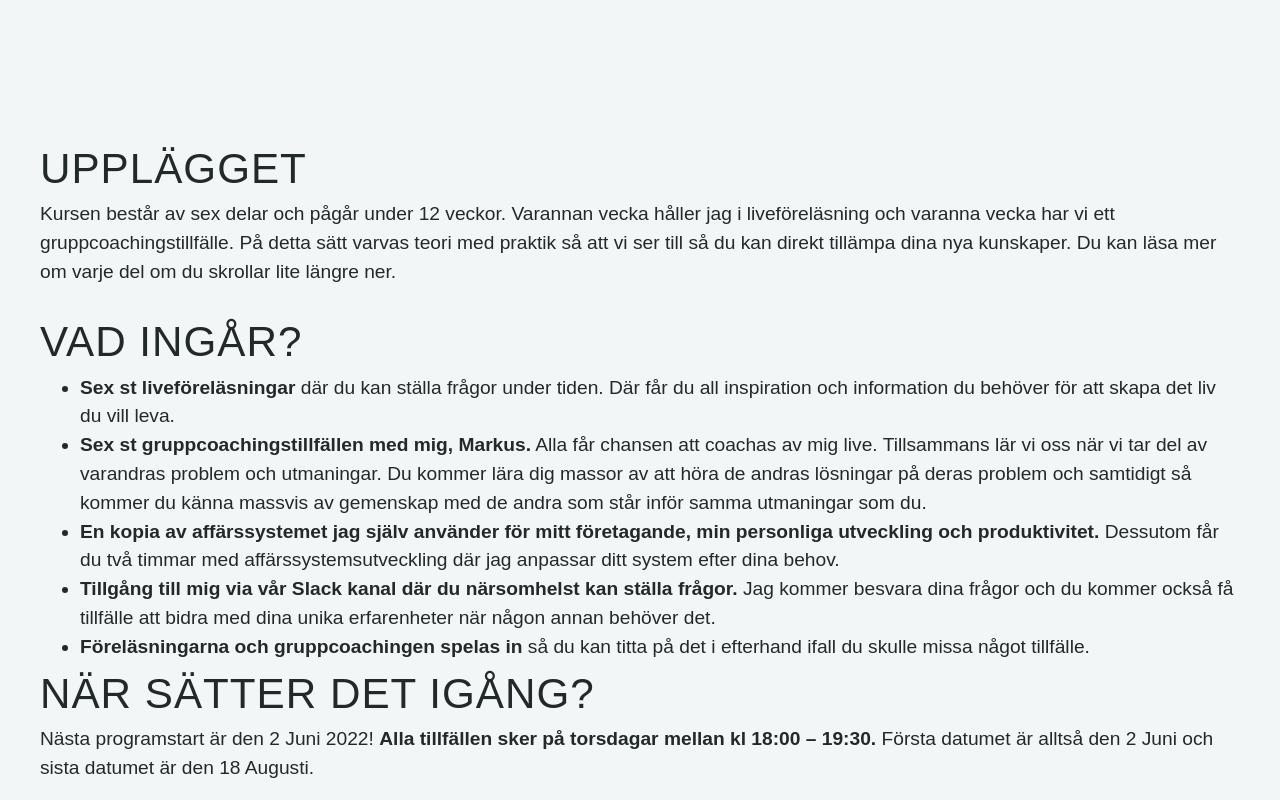
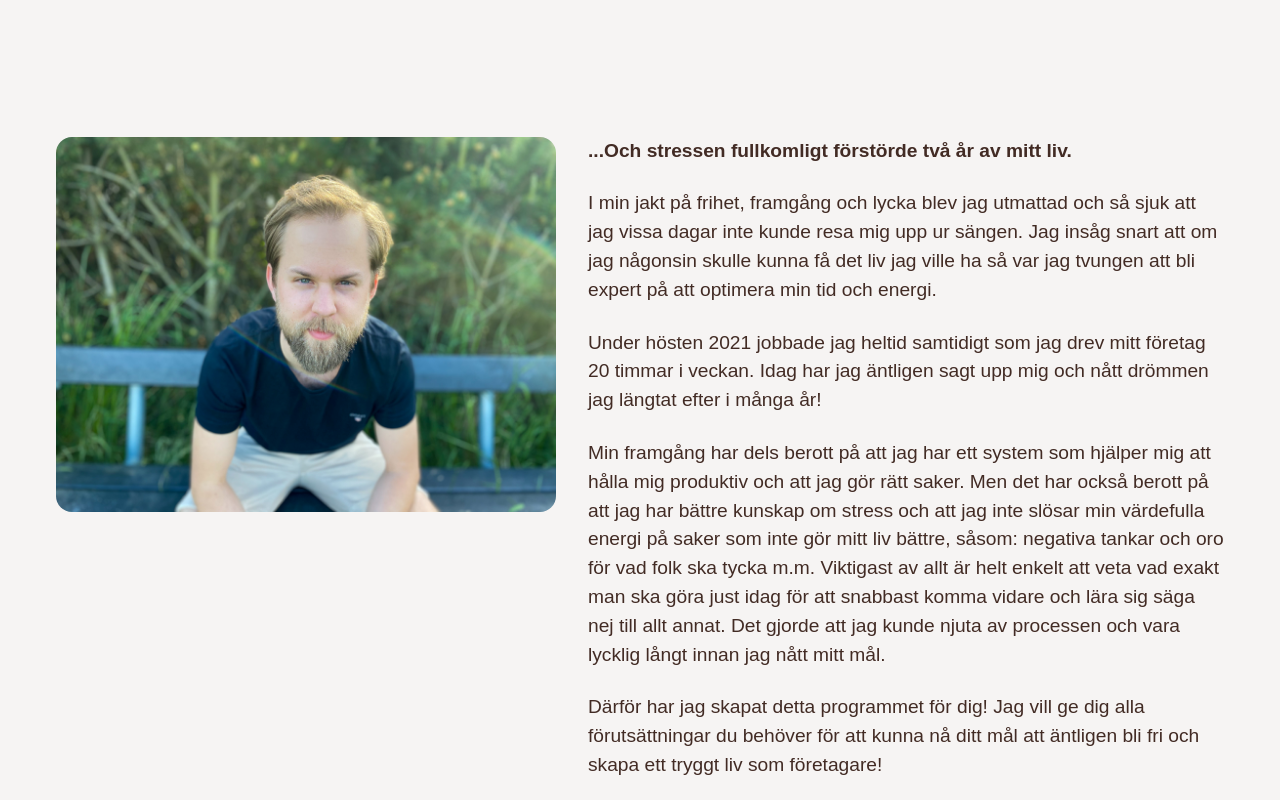
Before and after one commit to MatildaMared/dothingsyourway-homepage, a React (Create React App) app: page /stressfrihet in a window 1280 px wide. Shown: the part 420-1220 px from the top of the page. Built offline with nearby package versions, Linux system fonts and the light colour scheme; a web font is replaced by a local one.

Commit message:
add presentation component

```diff
--- /dev/null
+++ b/src/pages/SalesPage/Presentation.tsx
@@ -0,0 +1,100 @@
+import React from "react";
+import styled from "styled-components";
+import SectionHeader from "../../components/SectionHeader";
+import MarkusPhoto from "../../assets/images/Markus.jpg";
+
+function Presentation() {
+    return (
+        <Wrapper>
+            <SectionHeader text="Hej, jag heter Markus..." secondary />
+            <div>
+                <img
+                    src={MarkusPhoto}
+                    alt="En man i 30-årsåldern, med kortklippt hår och lätt skäggväxt, som ler stort och tittar in i kameran."
+                />
+                <article>
+                    <p>
+                        <strong>
+                            ...Och stressen fullkomligt förstörde två år av mitt
+                            liv.
+                        </strong>
+                    </p>
+                    <p>
+                        I min jakt på frihet, framgång och lycka blev jag
+                        utmattad och så sjuk att jag vissa dagar inte kunde resa
+                        mig upp ur sängen. Jag insåg snart att om jag någonsin
+                        skulle kunna få det liv jag ville ha så var jag tvungen
+                        att bli expert på att optimera min tid och energi.
+                    </p>
+                    <p>
+                        Under hösten 2021 jobbade jag heltid samtidigt som jag
+                        drev mitt företag 20 timmar i veckan. Idag har jag
+                        äntligen sagt upp mig och nått drömmen jag längtat efter
+                        i många år!
+                    </p>
+                    <p>
+                        Min framgång har dels berott på att jag har ett system
+                        som hjälper mig att hålla mig produktiv och att jag gör
+                        rätt saker. Men det har också berott på att jag har
+                        bättre kunskap om stress och att jag inte slösar min
+                        värdefulla energi på saker som inte gör mitt liv bättre,
+                        såsom: negativa tankar och oro för vad folk ska tycka
+                        m.m. Viktigast av allt är helt enkelt att veta vad exakt
+                        man ska göra just idag för att snabbast komma vidare och
+                        lära sig säga nej till allt annat. Det gjorde att jag
+                        kunde njuta av processen och vara lycklig långt innan
+                        jag nått mitt mål.
+                    </p>
+                    <p>
+                        Därför har jag skapat detta programmet för dig! Jag vill
+                        ge dig alla förutsättningar du behöver för att kunna nå
+                        ditt mål att äntligen bli fri och skapa ett tryggt liv
+                        som företagare!
+                    </p>
+                </article>
+            </div>
+        </Wrapper>
+    );
+}
+
+const Wrapper = styled.section`
+    background-color: var(--color-white-secondary);
+    color: var(--color-secondary-darkest);
+    margin-block-end: var(--spacing-xl);
+
+    & > *:not(:first-child) {
+        padding: 0 1rem;
+        max-width: var(--max-width);
+        margin-inline: auto;
+    }
+
+    & div {
+        display: flex;
+        justify-content: flex-start;
+        align-items: flex-start;
+
+        & img {
+            width: 100%;
+            max-width: 500px;
+            height: auto;
+            border-radius: 1rem;
+            margin-right: 2rem;
+        }
+
+        @media (max-width: 1200px) {
+            flex-direction: column;
+            align-items: center;
+
+            & img {
+                margin-inline: auto;
+                margin-block-end: var(--spacing-medium);
+            }
+
+            & p {
+                max-width: 550px;
+            }
+        }
+    }
+`;
+
+export default Presentation;
--- a/src/pages/SalesPage/SalesPage.tsx
+++ b/src/pages/SalesPage/SalesPage.tsx
@@ -4,6 +4,7 @@ import Testimonials from "../../components/Testimonials";
 import About from "./About";
 import Contents from "./Contents";
 import Offer from "./Offer";
+import Presentation from "./Presentation";
 import TheProgram from "./TheProgram";
 
 const SalesPage = () => {
@@ -12,6 +13,7 @@ const SalesPage = () => {
             <SmallHeader />
             <main>
                 <h1>Sales page</h1>
+                <Presentation />
                 <TheProgram />
                 <Contents />
                 <Testimonials />
```
